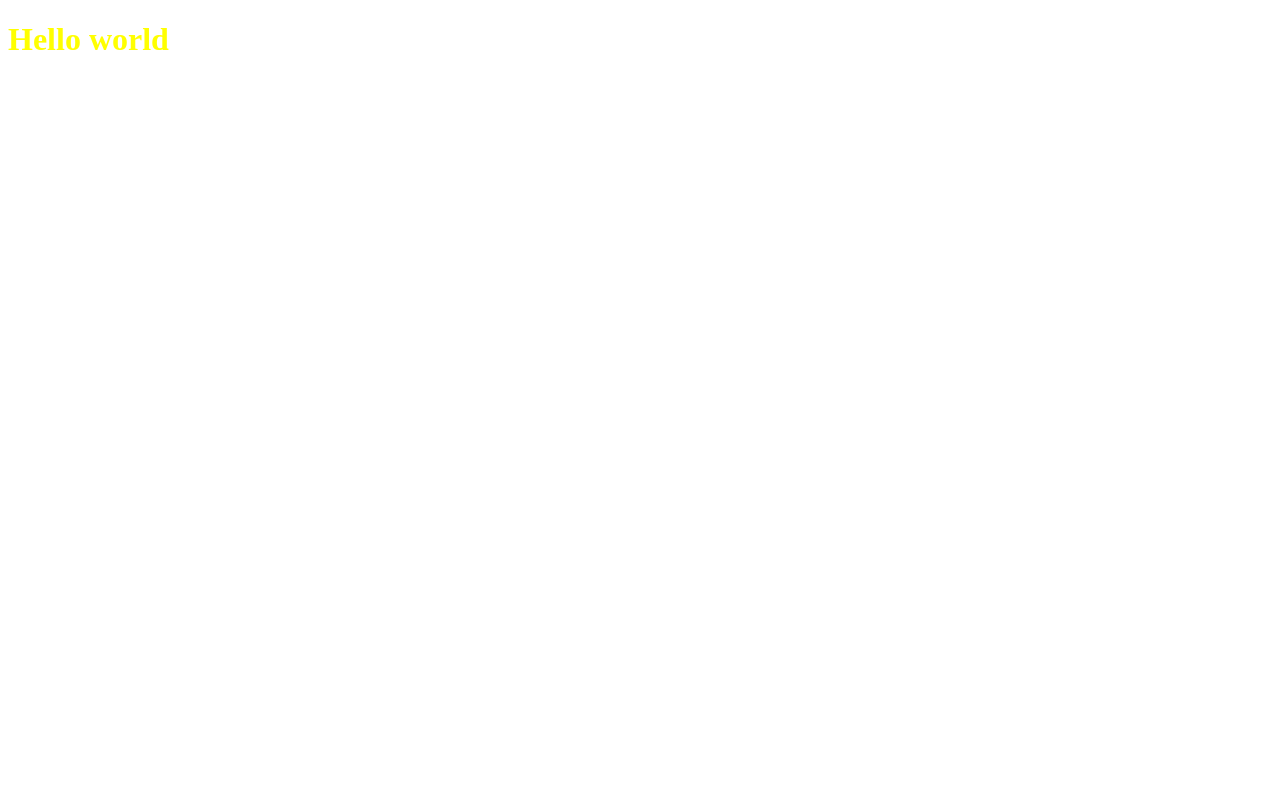
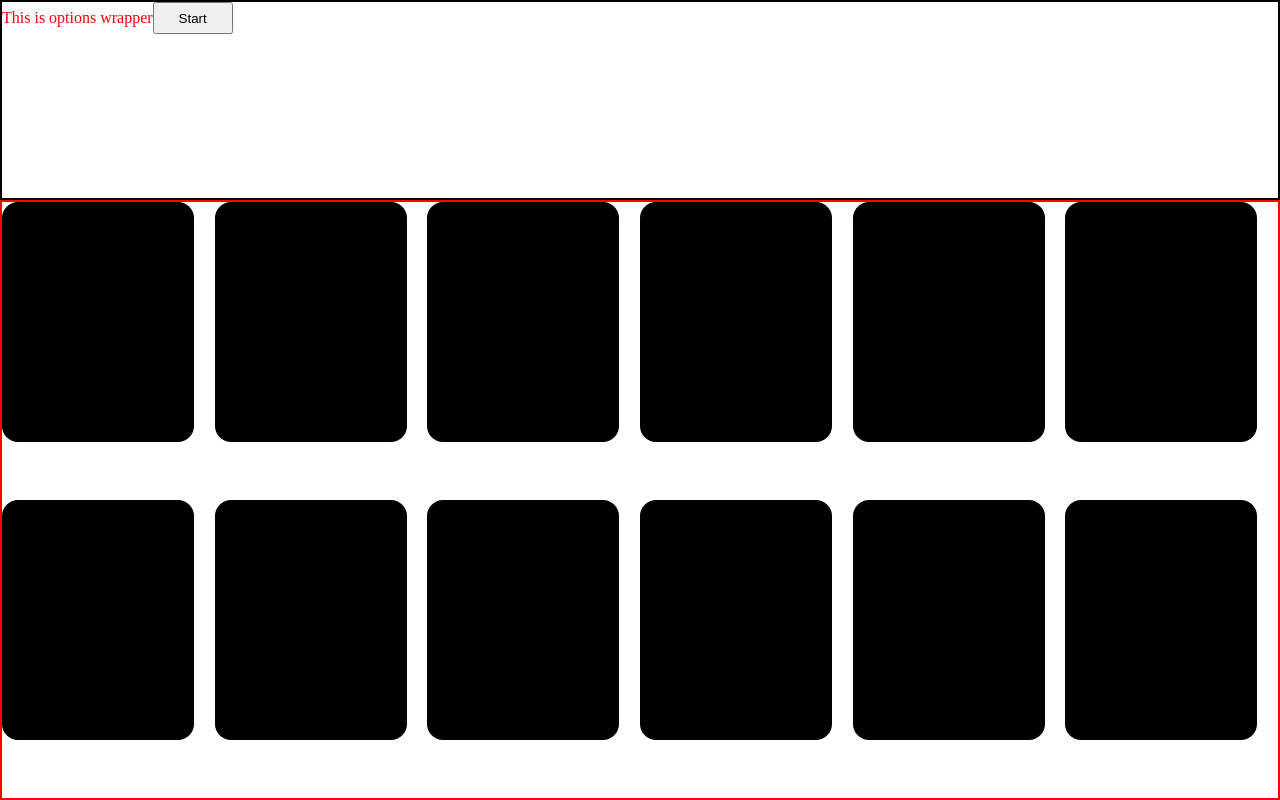
Before and after one commit to IgorAleks88/react-game, a React app: page / in a window 1280 px wide. Built offline with nearby package versions, Linux system fonts and the light colour scheme.

Commit message:
add card rotation style

```diff
--- a/index.html
+++ b/index.html
@@ -1,6 +1,7 @@
 <!DOCTYPE html>
 <html>
  <head>
+<meta name="viewport" content="width=device-width, initial-scale=1.0">
  <title>App Name</title>
  </head>
  <body>
--- /dev/null
+++ b/src/components/app/app.js
@@ -0,0 +1,15 @@
+import React from 'react';
+// import ReactDOM from "react-dom";
+import OptionsWrapper from '../options-wrapper/options-wrapper';
+import GameBoardWrapper from '../game-board-wrapper/game-board-wrapper';
+
+const cardsArray = ['red', 'yellow', 'blue', 'tomato', 'grey', 'orange', 'red', 'yellow', 'blue', 'tomato', 'grey', 'orange'];
+
+export default function App () {
+    return (
+        <div className = "main-wrapper">
+            <OptionsWrapper />
+            <GameBoardWrapper cards = {cardsArray} />
+        </div>
+    );
+}
--- /dev/null
+++ b/src/components/button/button.js
@@ -0,0 +1,8 @@
+import React from 'react';
+import './button.scss';
+
+export default function Button (props) {
+    return (
+        <button className = "button">{props.name}</button>
+    );
+}
--- /dev/null
+++ b/src/components/button/button.scss
@@ -0,0 +1,4 @@
+.button {
+    width: 5rem;
+    height: 2rem;
+}
--- /dev/null
+++ b/src/components/card/card.js
@@ -0,0 +1,14 @@
+import React from 'react';
+import './card.scss';
+
+export default function Card (props) {
+    return (
+        <div className = "card-container" >
+            <div className = "card-front"
+                style = {{ backgroundColor: props.color }}
+                onClick = {(e) => e.target.closest('.card-container').classList.remove('card-container__rotate')}/>
+            <div className = "card-back"
+                onClick = {(e) => e.target.closest('.card-container').classList.add('card-container__rotate')} />
+        </div>
+    );
+}
--- /dev/null
+++ b/src/components/card/card.scss
@@ -0,0 +1,43 @@
+@mixin  card-side {
+    backface-visibility: hidden;
+    background-position: center;
+    background-repeat: no-repeat;
+    background-size: 100%;
+    border: solid 4px #000;
+    border-radius: 1rem;
+    height: 100%;
+    position: absolute;
+    width: 100%;
+  }
+
+.card-container{
+    max-width: 12rem;
+    max-height: 15rem;
+    position: relative;
+    transform: rotateY(0deg);
+    transform-style: preserve-3d;
+    transition: transform 0.8s;
+    transition: 0.4s;
+    &__rotate {
+        transform: rotateY(180deg);
+
+    }
+}
+
+.card-container:hover {
+    left: -4px;
+    top: -4px;
+  }
+
+.card-front {
+    @include card-side;
+    cursor: pointer;
+    transform: rotateY(180deg);
+}
+
+.card-back {
+    @include card-side;
+    cursor: pointer;
+    background-color: #000;
+
+}
--- /dev/null
+++ b/src/components/game-board-wrapper/game-board-wrapper.js
@@ -0,0 +1,16 @@
+import React from 'react';
+import './game-board-wrapper.scss';
+import Card from '../card/card';
+
+export default function GameBoardWrapper (props) {
+    const cardElements = props.cards.map((color) => {
+        return (
+            <Card color = {color}/>
+        );
+    });
+    return (
+        <div className = "game-board-wrapper">
+            {cardElements}
+        </div>
+    );
+}
--- /dev/null
+++ b/src/components/game-board-wrapper/game-board-wrapper.scss
@@ -0,0 +1,9 @@
+.game-board-wrapper {
+    width: 100%;
+    height: 75%;
+    border: 2px solid #f00;
+    color: #000;
+    display: grid;
+    grid-template-columns: repeat(6, 1fr);
+    grid-template-rows: repeat(2, 1fr);
+}
--- /dev/null
+++ b/src/components/options-wrapper/options-wrapper.js
@@ -0,0 +1,12 @@
+import React from 'react';
+import './options-wrapper.scss';
+import Button from '../button/button';
+
+export default function OptionsWrapper () {
+    return (
+        <div className = "options-wrapper">
+            <span>This is options wrapper</span>
+            <Button name = "Start" />
+        </div>
+    );
+}
--- /dev/null
+++ b/src/components/options-wrapper/options-wrapper.scss
@@ -0,0 +1,6 @@
+.options-wrapper {
+    width: 100%;
+    height: 25%;
+    border: 2px solid #000;
+    color: red;
+}
--- a/src/index.js
+++ b/src/index.js
@@ -2,4 +2,6 @@ import React from "react";
 import ReactDOM from "react-dom";
 import './main.scss';
 
-ReactDOM.render(<h1>Hello world</h1>, document.getElementById("root"));
+import App from './components/app/app';
+
+ReactDOM.render(<App />, document.getElementById("root"));
--- a/src/main.scss
+++ b/src/main.scss
@@ -1,3 +1,23 @@
+* {
+    box-sizing: border-box
+}
+
+body {
+    margin: 0;
+    padding: 0;
+    height: 100vh;
+    width: 100vw;
+}
+
 h1 {
-    color:yellow;
+    color:tomato;
 }
+#root{
+    // background-color: #0f0;
+    height: 100%;
+    width: 100%;
+}
+.main-wrapper{
+    height: 100%;
+    width: 100%;
+}
```
